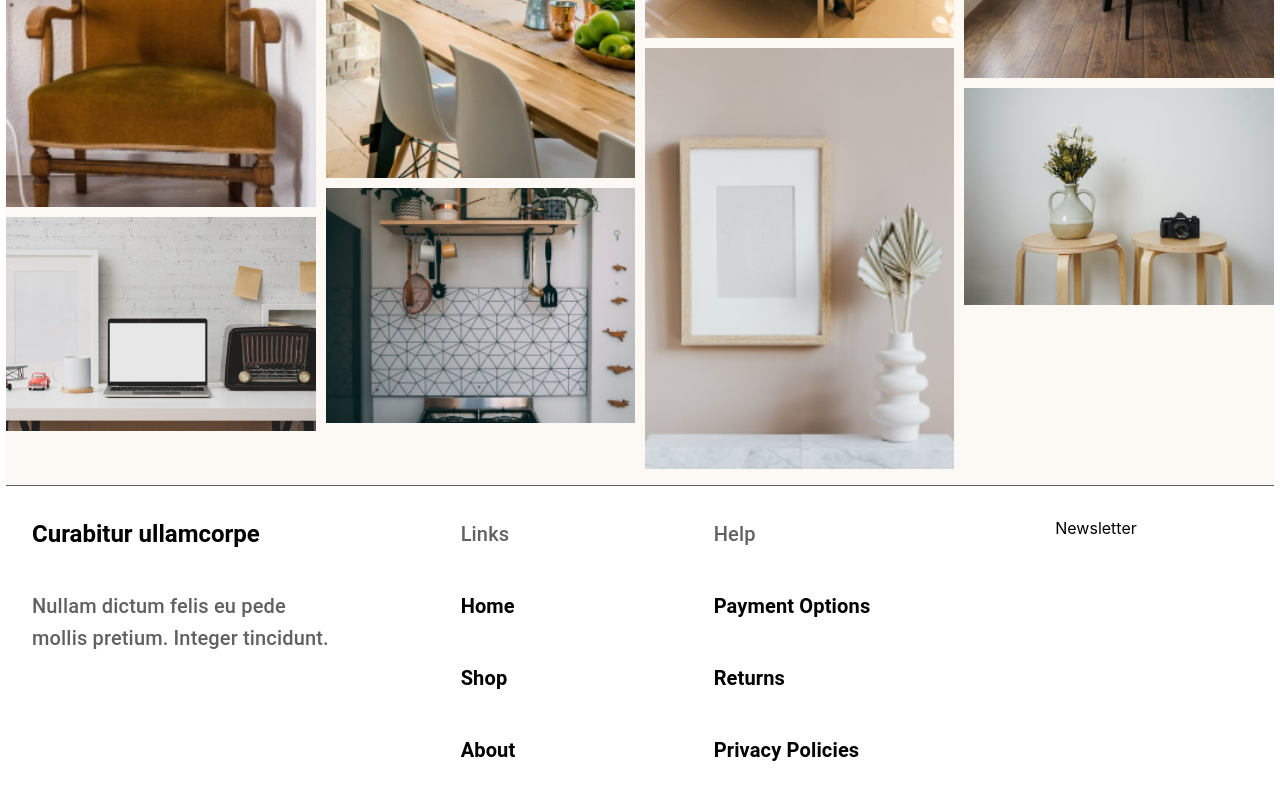
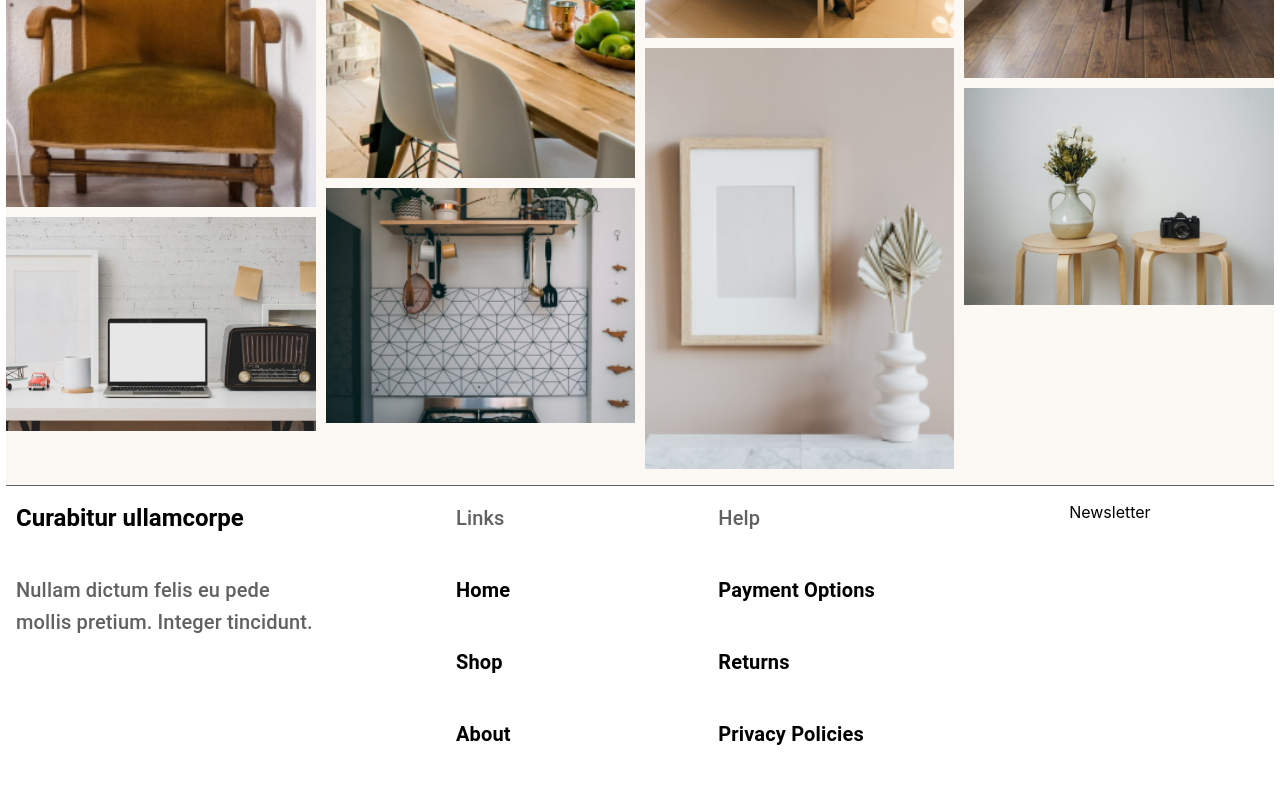
Before and after one commit to Gibsongf/furniture-eCommerce-react-app, a React (Vite) app: page / in a window 1280 px wide. Shown: the part 4018-4818 px from the top of the page. Built offline with nearby package versions, Linux system fonts and the light colour scheme.

Commit message:
gap Footer

```diff
--- a/src/components/Footer.tsx
+++ b/src/components/Footer.tsx
@@ -8,10 +8,11 @@ export const Footer = () => {
                 gridTemplateColumns: "repeat(4, 1fr);",
                 minHeight: "300px",
                 // rowGap: "35px",
-                padding: "2rem",
+                padding: "1rem",
                 // width: "90%",
                 justifyItems: "center",
                 textAlign: "left",
+                gap: "5px",
             }}>
             <Box
                 className="col1"
```
